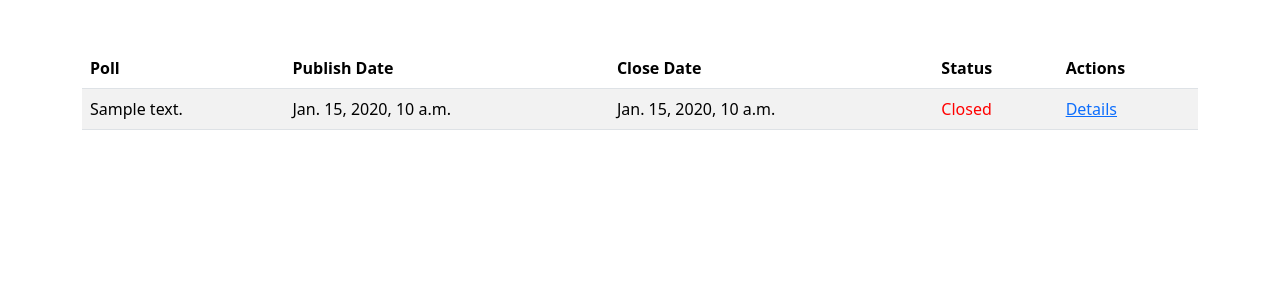
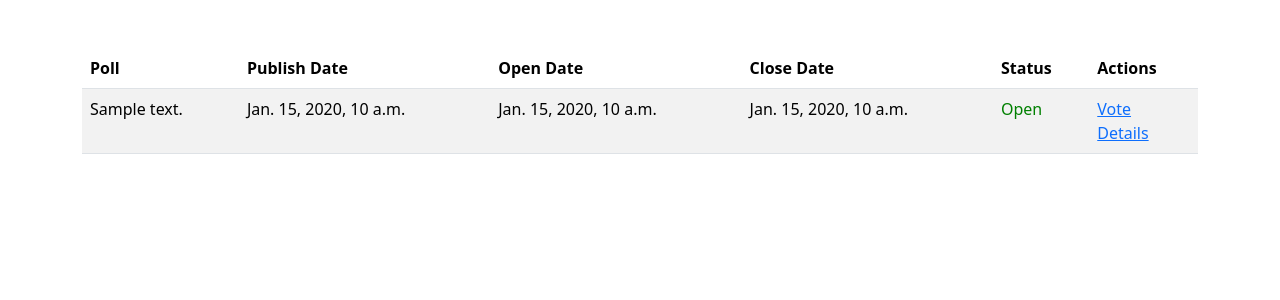
Before and after one commit to LiamSpatola/DigiVote, a Django app: page /polls in a window 1280 px wide. Shown: the part 56-356 px from the top of the page. Run offline with Django 5.2, Linux system fonts and the light colour scheme; a user stored in the database is signed in; tables that the repository leaves empty hold one stand-in row (values such as "Sample post").

Commit message:
Added a system to set a poll open date

```diff
--- a/digivote/vote/admin.py
+++ b/digivote/vote/admin.py
@@ -15,11 +15,10 @@ class ChoiceInline(admin.TabularInline):
 class PollAdmin(admin.ModelAdmin):
     fieldsets = [
         (None, {"fields": ["poll_text"]}),
-        ("Date information", {"fields": ["publish_date", "close_date"], "classes": ["collapse"]}),
-        ("Poll Status", {"fields": ["poll_open"], "classes": ["collapse"]}),
+        ("Date Information", {"fields": ["publish_date", "open_date", "close_date"]}),
     ]
     inlines = [ChoiceInline]
 
-    list_display = ("poll_text", "publish_date", "close_date", "poll_open")
+    list_display = ("poll_text", "publish_date", "close_date", "poll_open", "id")
     search_fields = ("poll_text",)
     list_filter = ("publish_date", "poll_open")
--- a/digivote/vote/models.py
+++ b/digivote/vote/models.py
@@ -13,6 +13,7 @@ class Poll(models.Model):
     poll_text = models.CharField(max_length=512)
     publish_date = models.DateTimeField("date published", default=timezone.now)
     poll_open = models.BooleanField(default=True)
+    open_date = models.DateTimeField("open date", default=timezone.now)
     close_date = models.DateTimeField("close date", default=get_default_close_date)
 
     def __str__(self):
@@ -23,6 +24,16 @@ class Poll(models.Model):
 
     def update_status(self):
         if timezone.now() >= self.close_date:
+            self.poll_open = False
+            self.save()
+        elif timezone.now() < self.close_date and not self.poll_open:
+            self.poll_open = True
+            self.save()
+
+        if timezone.now() >= self.open_date:
+            self.poll_open = True
+            self.save()
+        elif timezone.now() < self.open_date and self.poll_open:
             self.poll_open = False
             self.save()
 
--- a/digivote/vote/templates/details.html
+++ b/digivote/vote/templates/details.html
@@ -5,8 +5,9 @@
 {% block body %}
 <h1 class="m-5 text-center">{{ poll.poll_text }}</h1>
 <p class="text-center">Published: {{ poll.publish_date }}</p>
+<p class="text-center">{% if poll.poll_open %}Opened:{% else %}Opens:{% endif %} {{ poll.close_date }}</p>
 <p class="text-center">{% if poll.poll_open %}Closes:{% else %}Closed:{% endif %} {{ poll.close_date }}</p>
-{% if poll.poll_open %}<p class="text-center">Time Remaining: {{ time_remaining }}</p>{% endif %}
+{% if poll.poll_open %}<p class="text-center">Time Remaining: {{ time_remaining }}</p>{% else %}<p class="text-center">Time Until Poll Opens: {{ time_until_open }}</p>{% endif %}
 <p class="text-center">{% if poll.poll_open %}<span style="color: green;">Open</span>{% else %}<span style="color: red;">Closed</span>{% endif %}</p>
 <div class="container mt-5">
     <table class="table table-striped">
--- a/digivote/vote/templates/my_votes.html
+++ b/digivote/vote/templates/my_votes.html
@@ -10,7 +10,7 @@
                 <th>Poll</th>
                 <th>Time</th>
                 <th>Selected Choice</th>
-                <th>Action</th>
+                <th>Actions</th>
             </tr>
         </thead>
         <tbody>
--- a/digivote/vote/templates/polls.html
+++ b/digivote/vote/templates/polls.html
@@ -9,6 +9,7 @@
             <tr>
                 <th>Poll</th>
                 <th>Publish Date</th>
+                <th>Open Date</th>
                 <th>Close Date</th>
                 <th>Status</th>
                 <th>Actions</th>
@@ -19,6 +20,7 @@
                 <tr>
                     <td>{{ poll.poll_text }}</td>
                     <td>{{ poll.publish_date }}</td>
+                    <td>{{ poll.open_date }}</td>
                     <td>{{ poll.close_date }}</td>
                     <td>{% if poll.poll_open %}<span style="color: green;">Open</span>{% else %}<span style="color: red;">Closed</span>{% endif %}</td>
                     <td>{% if poll.poll_open %}<a href="{% url 'vote' poll.id %}">Vote</a><br>{% endif %}<a href="{% url 'details' poll.id %}">Details</a></td>
--- a/digivote/vote/views.py
+++ b/digivote/vote/views.py
@@ -96,12 +96,20 @@ def details(request, poll_id):
     seconds = seconds % 60
     time_remaining_str = f"{days} days, {hours} hours, {minutes} minutes, {seconds} seconds"
 
+    time_until_open = now - poll.open_date
+    days, seconds = time_remaining.days, time_remaining.seconds
+    hours = seconds // 3600
+    minutes = (seconds % 3600) // 60
+    seconds = seconds % 60
+    time_until_open_str = f"{days} days, {hours} hours, {minutes} minutes, {seconds} seconds"
+
     context = {
         "poll": poll,
         "choices": choices_with_percentage,
         "winners": winners,
         "total_votes": total_votes,
-        "time_remaining": time_remaining_str
+        "time_remaining": time_remaining_str,
+        "time_until_open": time_until_open_str,
     }
     return render(request, "details.html", context)
 
```
Also changed, not shown: digivote/vote/migrations/0011_poll_open_date_alter_vote_receipt_id.py (added).
